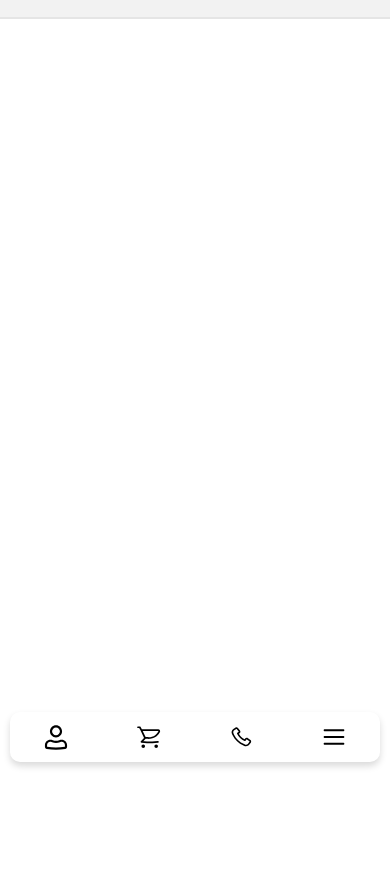
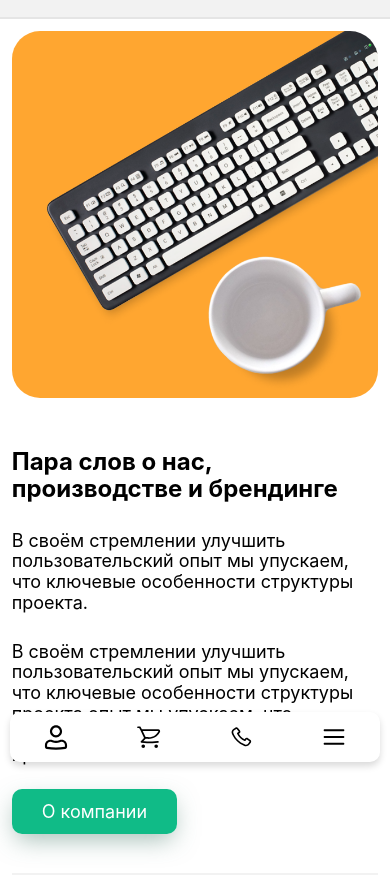
Before and after one commit to ilyaxtom/vtvin_task1, a plain HTML site: page index.html in a window 390 px wide. Shown: the part 62-937 px from the top of the page. Before the commit the page ends 844 px from the top, so only its background shows below. Drawn offline with Linux system fonts and the light colour scheme.

Commit message:
addaptive head section

```diff
--- a/index.html
+++ b/index.html
@@ -95,5 +95,17 @@
     </header>
 
     <script src="script.js"></script>
+
+    <main>
+        <section class="head_section">
+            <div class="text">
+                <h1>Пара слов о нас, производстве и брендинге</h1>
+                <p>В своём стремлении улучшить пользовательский опыт мы упускаем, что ключевые особенности структуры проекта.</p>
+                <p>В своём стремлении улучшить пользовательский опыт мы упускаем, что ключевые особенности структуры проекта опыт мы упускаем, что ключевые особенности структуры проекта.</p>
+                <a href="#">О компании</a>
+            </div>
+            <img src="images/mask.png" alt="Pic">
+        </section>
+    </main>
 </body>
 </html>
--- a/style.css
+++ b/style.css
@@ -4,7 +4,7 @@
     --accent_color: #10BB87;
     --head1: 36px;
     --head2: 24px;
-    --ext_p: 14px;
+    --ext_p: 18px;
 }
 
 @import url('https://fonts.googleapis.com/css2?family=Inter:wght@100;200;300;400;500;600;700;800;900&family=Roboto&display=swap');
@@ -34,6 +34,14 @@ ul {
     list-style: none;
     display: flex;
     padding: 0;
+}
+
+h1 {
+    margin: 0;
+}
+
+p {
+    margin: 0;
 }
 
 /*HEADER*/
@@ -219,3 +227,110 @@ nav > .links > li:last-child, .buttons > a:last-child {
         font-size: var(--head2);
     }
 }
+
+/*MAIN BLOCK*/
+.head_section {
+    width: 50%;
+    min-width: 960px;
+    margin: 0 auto;
+    display: flex;
+    justify-content: space-between;
+    margin-top: 105px;
+    box-sizing: content-box;
+    padding-bottom: 64px;
+    border-bottom: #F2F2F2 2px solid;
+}
+
+.head_section > .text {
+    width: 45%;
+}
+
+.head_section > .text > h1 {
+    font-size: var(--head1);
+}
+
+.head_section > .text > p {
+    font-size: var(--ext_p);
+    margin-top: 44px;
+}
+
+.head_section > .text > p:nth-child(3) {
+    margin-bottom: 30px;
+}
+
+.head_section > .text > a {
+    border-radius: 10px;
+    background: #10BB87;
+    box-shadow: 0px 9px 25px -4px rgba(72, 123, 108, 0.50);
+    color: #fff;
+    padding: 12px 30px;
+    font-size: var(--ext_p);
+    box-sizing: content-box;
+}
+
+.head_section > img {
+    width: 50%;
+    border-radius: 28px;
+}
+
+@media (max-width: 960px) {
+    .head_section {
+        width: 91%;
+        min-width: 480px;
+        height: 500px;
+    }
+
+    .head_section > .text {
+        width: 51%;
+        font-size: var(--head2);
+    }
+
+    .head_section > .text > p {
+        margin-top: 10px;
+    }
+
+    .head_section > .text > p:nth-child(3) {
+        margin-bottom: 20px;
+    }
+
+    .head_section > img {
+        width: 46%;
+        object-fit: cover;
+    }
+}
+
+@media (max-width: 480px) {
+    .head_section {
+        width: 94%;
+        flex-direction: column-reverse;
+        min-width: 240px;
+        margin: 0 auto;
+        margin-top: 12px;
+        height: auto;
+        padding-bottom: 50px;
+    }
+
+    .head_section > .text {
+        width: 100%;
+    }
+
+    .head_section > .text > h1 {
+        font-size: var(--head2);
+    }
+
+    .head_section > .text > p {
+        margin-top: 28px;
+    }
+
+    .head_section > .text > p:nth-child(3) {
+        margin-bottom: 30px;
+    }
+
+    .head_section > .text > a {
+    }
+
+    .head_section > img {
+        width: 100%;
+        margin-bottom: 50px;
+    }
+}
```
Also changed, not shown: images/mask.png (added).
